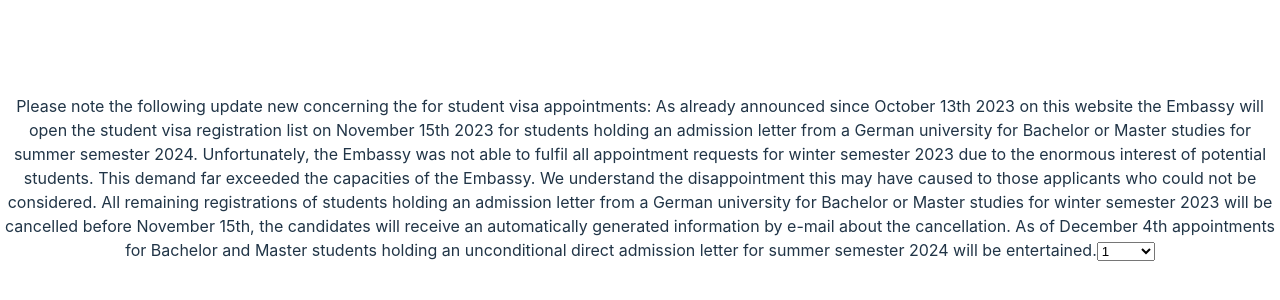
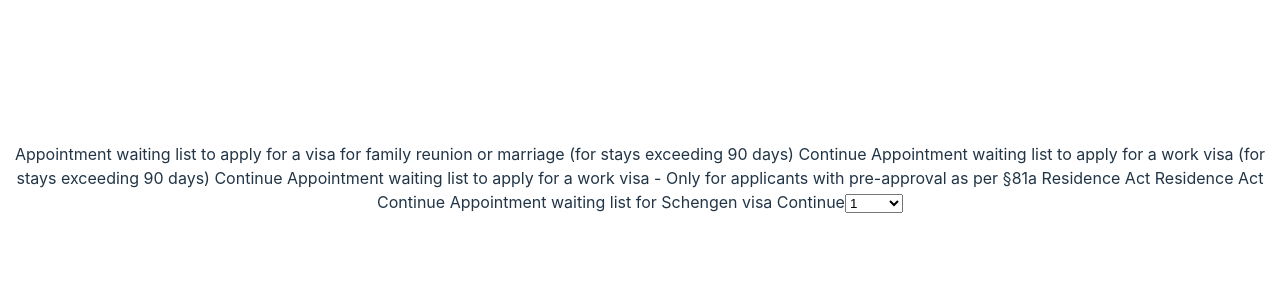
Before and after one commit to AimenEllahi/vase, a React (Vite) app: page / in a window 1280 px wide. Shown: the part 222-522 px from the top of the page. Built offline with nearby package versions, Linux system fonts and the light colour scheme.

Commit message:
updated text

```diff
--- a/src/App.jsx
+++ b/src/App.jsx
@@ -3,23 +3,13 @@ import "./App.css";
 
 function App() {
   return (
-    <div className='infobox__content-wrapper'>
-      Please note the following update new concerning the for student visa
-      appointments: As already announced since October 13th 2023 on this website
-      the Embassy will open the student visa registration list on November 15th
-      2023 for students holding an admission letter from a German university for
-      Bachelor or Master studies for summer semester 2024. Unfortunately, the
-      Embassy was not able to fulfil all appointment requests for winter
-      semester 2023 due to the enormous interest of potential students. This
-      demand far exceeded the capacities of the Embassy. We understand the
-      disappointment this may have caused to those applicants who could not be
-      considered. All remaining registrations of students holding an admission
-      letter from a German university for Bachelor or Master studies for winter
-      semester 2023 will be cancelled before November 15th, the candidates will
-      receive an automatically generated information by e-mail about the
-      cancellation. As of December 4th appointments for Bachelor and Master
-      students holding an unconditional direct admission letter for summer
-      semester 2024 will be entertained.
+    <div className='infobox__content-wrapper wrapper'>
+      Appointment waiting list to apply for a visa for family reunion or
+      marriage (for stays exceeding 90 days) Continue Appointment waiting list
+      to apply for a work visa (for stays exceeding 90 days) Continue
+      Appointment waiting list to apply for a work visa - Only for applicants
+      with pre-approval as per §81a Residence Act Residence Act Continue
+      Appointment waiting list for Schengen visa Continue
       <select id='appointment_newAppointmentForm_fields_3__content'>
         {/* add options */}
         <option value='1'>1</option>
```
